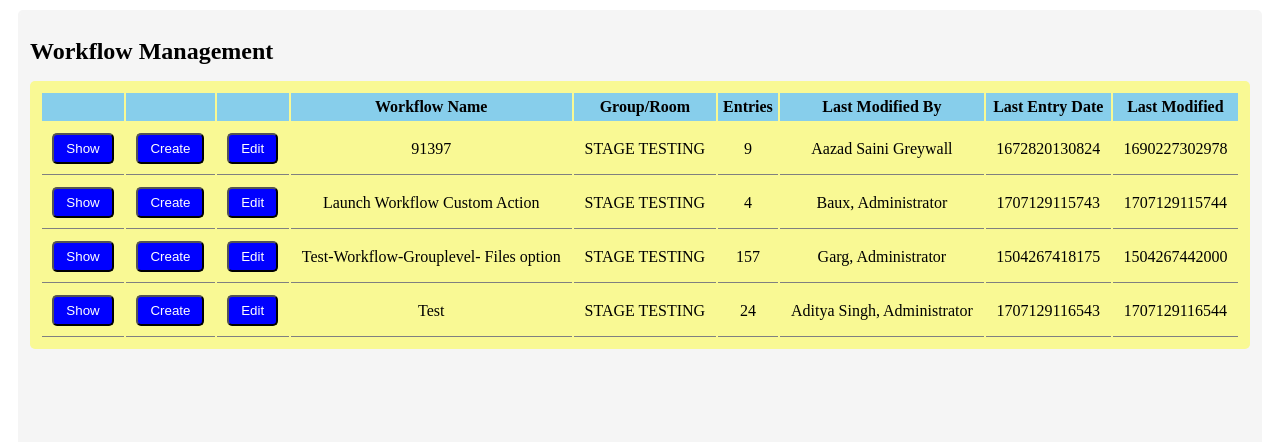
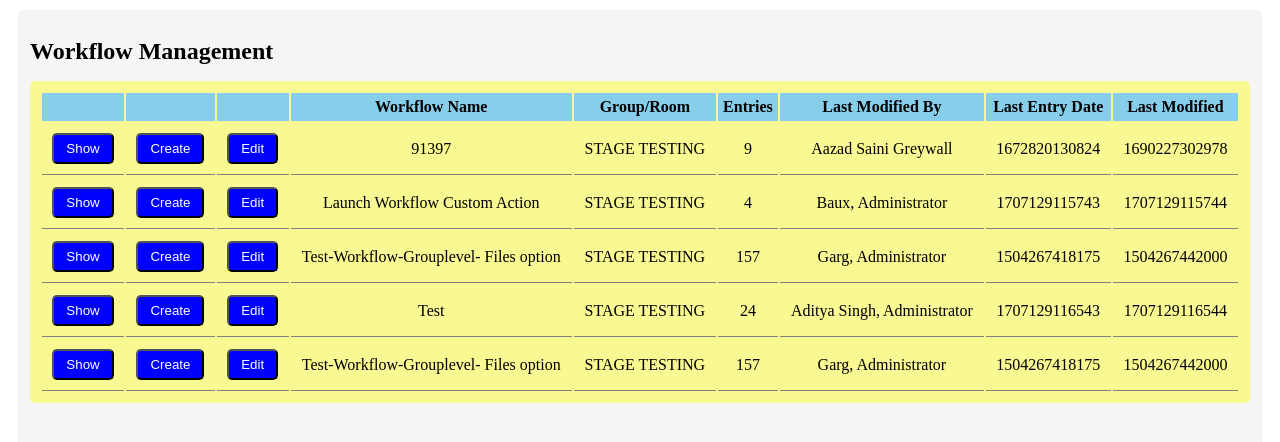
Before and after one commit to Aditya03singh/Workflow-veoci, a Vue app: page / in a window 1280 px wide. Shown: the top 442 px of the page. Built offline with nearby package versions, Linux system fonts and the light colour scheme.

Commit message:
final commit

```diff
--- a/src/components/Workflow.vue
+++ b/src/components/Workflow.vue
@@ -124,6 +124,15 @@ export default {
           created: 1707129116543,
           createdBy: { displayName: "Aditya Singh, Administrator" },
           entryCount: 24,
+        },
+        {
+          id: "3758650",
+          container: { name: "STAGE TESTING" },
+          name: "Test-Workflow-Grouplevel- Files option",
+          lastModified: 1504267442000,
+          created: 1504267418175,
+          createdBy: { displayName: "Garg, Administrator" },
+          entryCount: 157,
         },
       ],
       showPopUp: false,
--- a/src/components/Workflow_launch.vue
+++ b/src/components/Workflow_launch.vue
@@ -91,6 +91,7 @@ export default {
 }
 .main-workflow-btn{
   width: 30%;
+  height:100%;
   background: lightgray;
   padding: 5px;
 }
```
